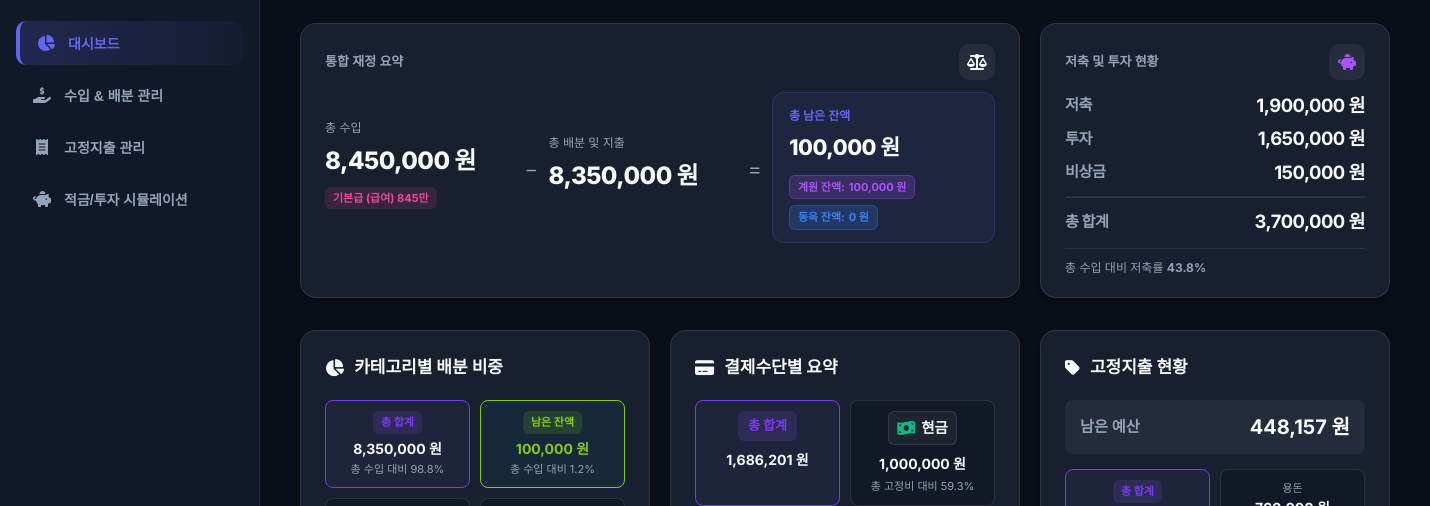
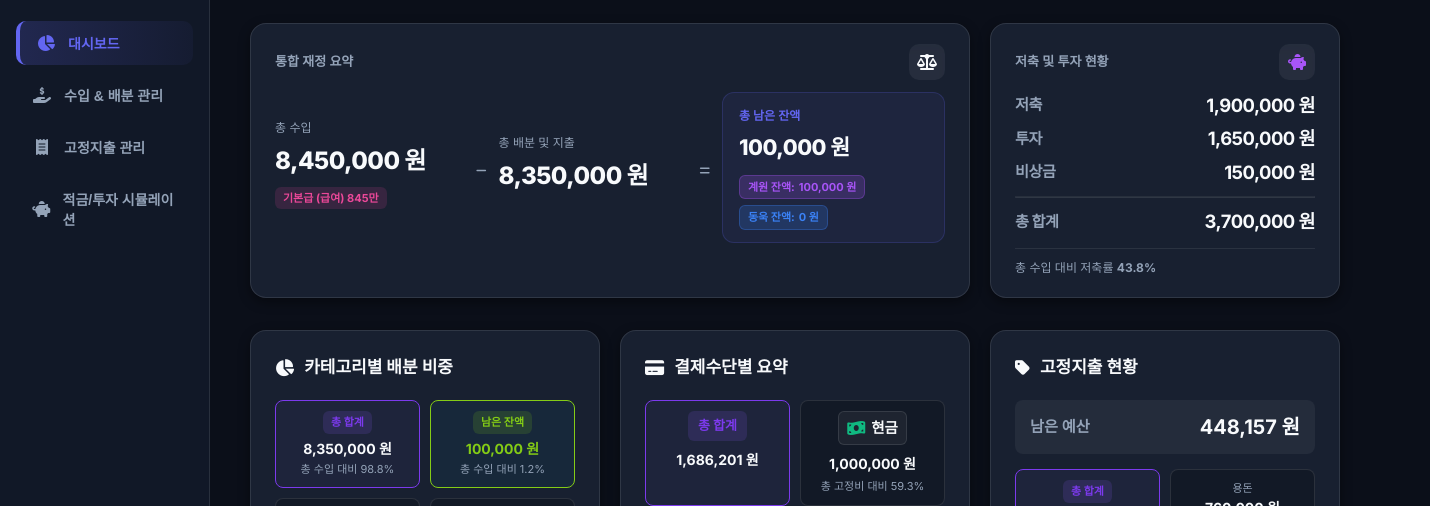
Before and after one commit to gyewon/monthly, a plain HTML site: page index.html in a window 1280 px wide. Shown: the part 96-602 px from the top of the page, 1430 px wide, since content can reach past the window. Drawn offline with nearby package versions, Linux system fonts and the light colour scheme; a web font is replaced by a local one.

Commit message:
수정완료

```diff
--- a/style.css
+++ b/style.css
@@ -85,7 +85,7 @@ body {
 
 /* Sidebar */
 .sidebar {
-  width: 260px;
+  width: 210px;
   background-color: var(--bg-sidebar);
   border-right: var(--glass-border);
   padding: 24px 16px;
@@ -252,7 +252,7 @@ input:checked + .slider:before { transform: translateX(16px); }
 
 /* Main Content Area */
 .main-content {
-  margin-left: 260px;
+  margin-left: 210px;
   flex-grow: 1;
   padding: 32px 40px;
   max-width: 1600px;
```
